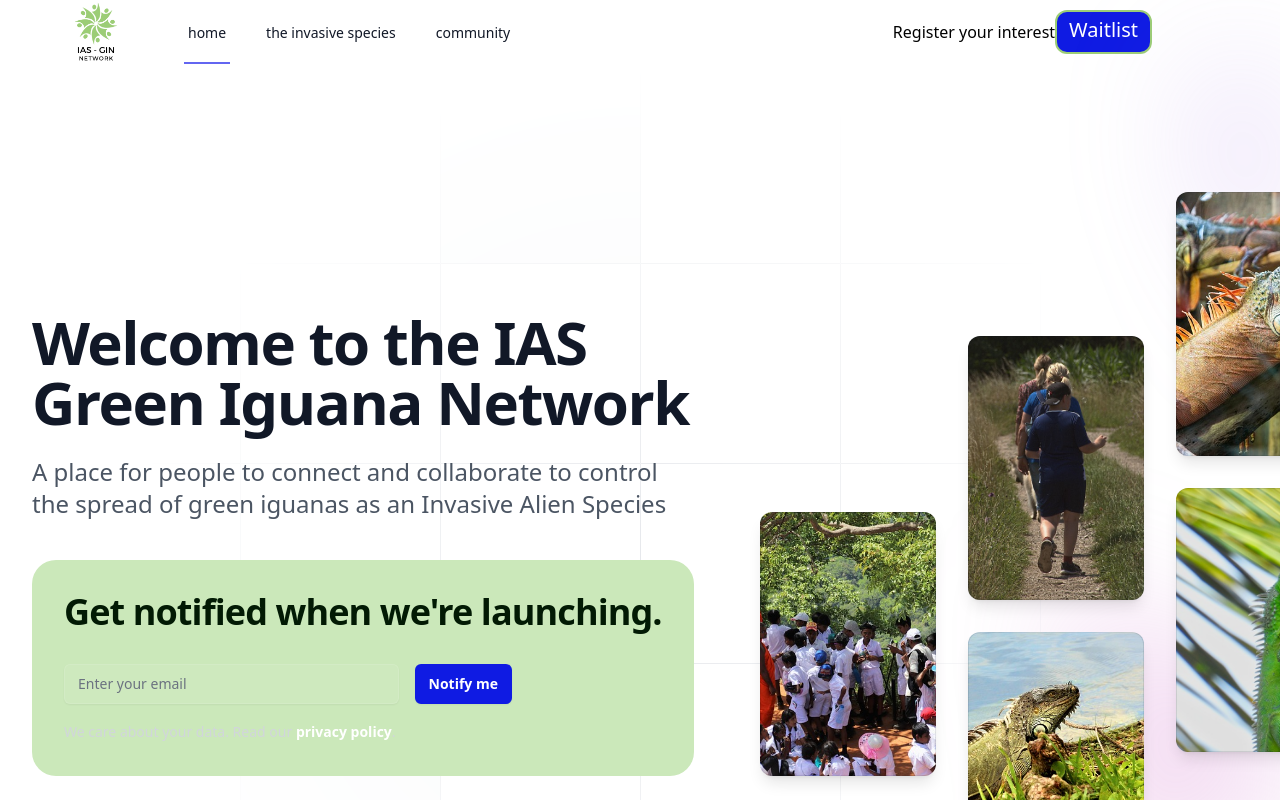
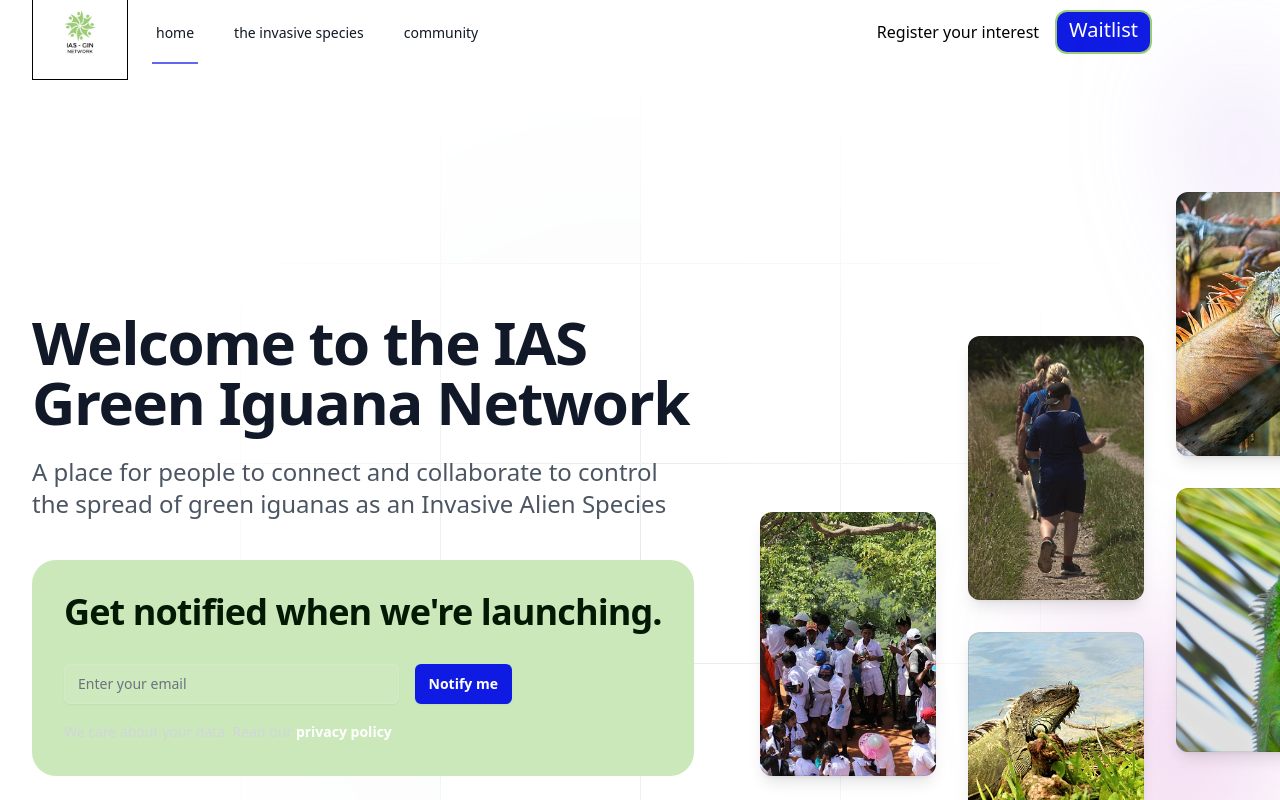
Before and after one commit to Ed-TheVisionMaker/green-ig-ias-network, a Next.js app: page / in a window 1280 px wide. Shown: the top 800 px of the page. Built offline with nearby package versions, Linux system fonts and the light colour scheme; a web font is replaced by a local one.

Commit message:
altered styling

```diff
--- a/components/Navbar/index.tsx
+++ b/components/Navbar/index.tsx
@@ -32,7 +32,7 @@ export default function Navbar() {
               <div className='flex flex-1 items-center justify-center sm:items-stretch sm:justify-start'>
                 <div className='flex flex-shrink-0 items-center'>
                   <img
-                    className='h-32 w-auto'
+                    className='h-24 border border-black'
                     src='/ias-gin-logo.png'
                     alt='Your Company'
                   />
@@ -63,35 +63,11 @@ export default function Navbar() {
                   >
                     community
                   </Link>
-
-                  {/* <a
-                    href="#"
-                    className="inline-flex items-center border-b-2 border-indigo-500 px-1 pt-1 text-sm font-medium text-gray-900"
-                  >
-                    Dashboard
-                  </a>
-                  <a
-                    href="#"
-                    className="inline-flex items-center border-b-2 border-transparent px-1 pt-1 text-sm font-medium text-gray-500 hover:border-gray-300 hover:text-gray-700"
-                  >
-                    Team
-                  </a>
-                  <a
-                    href="#"
-                    className="inline-flex items-center border-b-2 border-transparent px-1 pt-1 text-sm font-medium text-gray-500 hover:border-gray-300 hover:text-gray-700"
-                  >
-                    Projects
-                  </a>
-                  <a
-                    href="#"
-                    className="inline-flex items-center border-b-2 border-transparent px-1 pt-1 text-sm font-medium text-gray-500 hover:border-gray-300 hover:text-gray-700"
-                  >
-                    Calendar
-                  </a> */}
                 </div>
               </div>
-              <div className='absolute inset-y-0 right-0 flex items-center pr-2 sm:static sm:inset-auto sm:ml-6 sm:pr-0'>
-                <p>Register your interest</p>
+              {/* <div className='absolute inset-y-0 right-0 flex items-center pr-2 sm:static sm:inset-auto sm:ml-6 sm:pr-0'> */}
+              <div className='flex items-center'>
+                <p className='mr-4'>Register your interest</p>
 
                 <Link
                   href='#waitlist'
```
